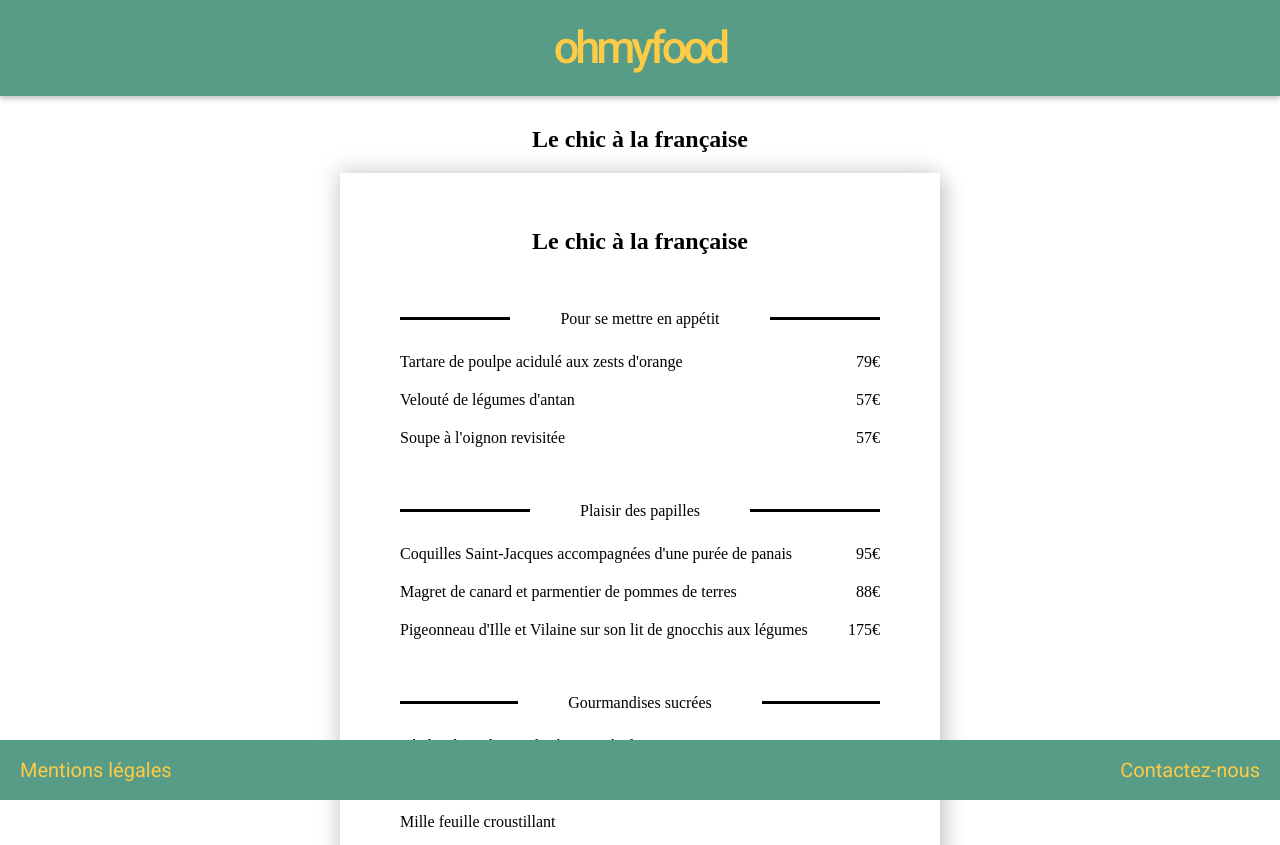
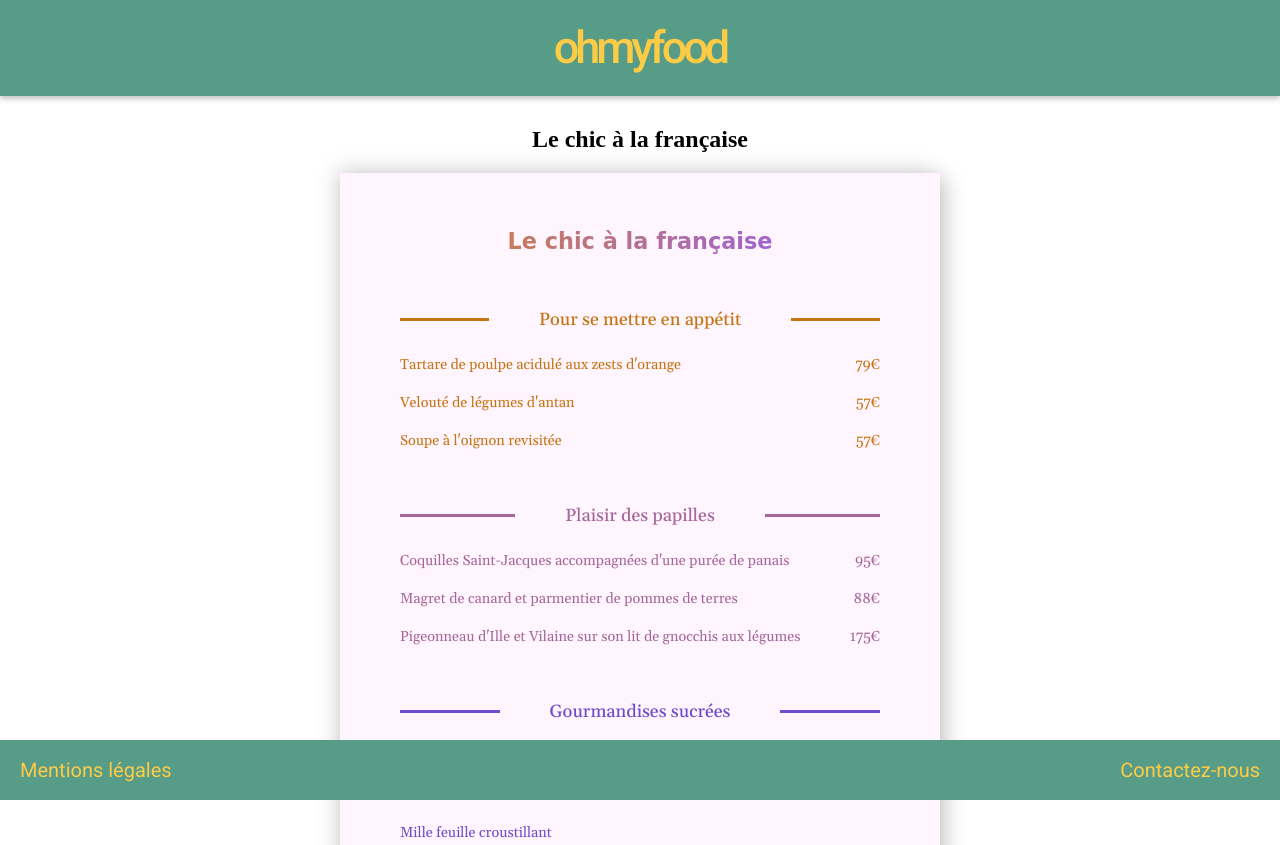
Before and after one commit to ferdi-m20/DW-OC-P3-Ohmyfood, a plain HTML site: page menu2.html in a window 1280 px wide. Shown: the top 845 px of the page. Drawn offline with nearby package versions, Linux system fonts and the light colour scheme; a web font is replaced by a local one.

Commit message:
Ajout style personnalisé Menu 2

```diff
--- a/style.css
+++ b/style.css
@@ -314,3 +314,56 @@ footer a:hover {
 .end i {
     margin-right: 10px;
 }
+
+#menu-2 { background-color: rgb(255, 245, 254); }
+
+.p-4 h2 {
+    background: linear-gradient(to right, rgb(216, 133, 46), rgb(144, 91, 253)); font-size: 1.4rem;
+    -webkit-background-clip: text; -webkit-text-fill-color: transparent; font-family: 'Croissant One', cursive;
+}
+
+.p-4 .title, .p-5 .title, .p-6 .title {
+    font-family: 'Gelasio', serif;
+    font-size: 1.1rem;
+}
+
+.p-4 ul, .p-5 ul, .p-6 ul {
+    font-family: 'Gelasio', serif;
+    font-size: 0.9rem;
+}
+
+.p-4 ul {
+    color: #c67412;
+}
+
+.p-4 .title::before {
+    background-color: #c67412;
+}
+
+.p-4 .title::after {
+    background-color: #c67412;
+}
+
+.p-5 ul{
+    color: #a56799;
+}
+
+.p-5 .title::before {
+    background-color: #a56799;
+}
+
+.p-5 .title::after {
+    background-color: #a56799;
+}
+
+.p-6 ul {
+    color: #6e4ccc;
+}
+
+.p-6 .title::before {
+    background-color: #6e4ccc;
+}
+
+.p-6 .title::after {
+    background-color: #6e4ccc;
+}
```
